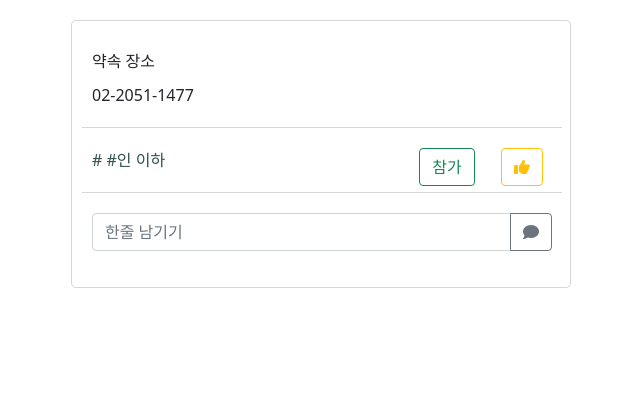
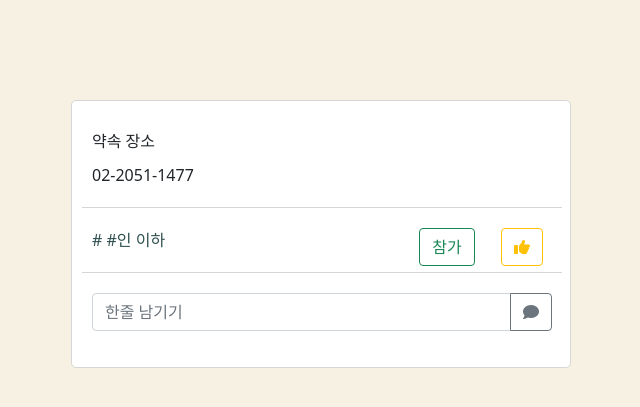
Before and after one commit to Luwin-Seo/No-Honbop, a Flask app: template templates/detail.html in a window 1280 px wide. Shown: the top 407 px of the page, without its empty margins (319-959 px from the left). Run offline with Flask 2, Linux system fonts and the light colour scheme; the template is opened without the code that fills it, so the values that code supplies are empty; some libraries are stand-ins or nearby versions.

Commit message:
배경색 변경

```diff
--- a/static/detail.css
+++ b/static/detail.css
@@ -1,13 +1,18 @@
 * {
   box-sizing: border-box;
+}
+
+body {
+  background-color: #f7f1e3;
 }
 
 #item_info {
   width: 500px;
   border: 1px solid rgb(214, 214, 214);
   border-radius: 5px;
-  margin: 20px auto 0 auto;
+  margin: 100px auto 0 auto;
   padding-top: 10px;
+  background-color: white;
 }
 
 p {
```
